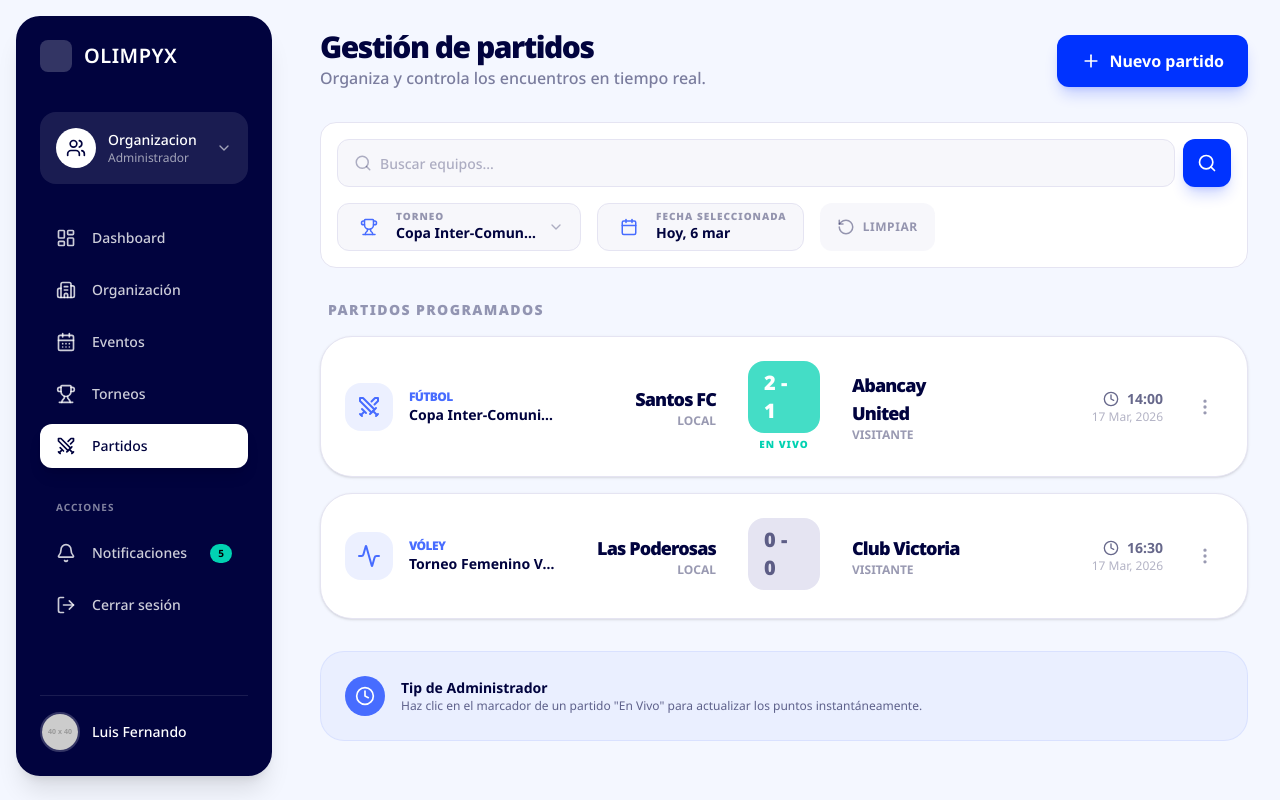
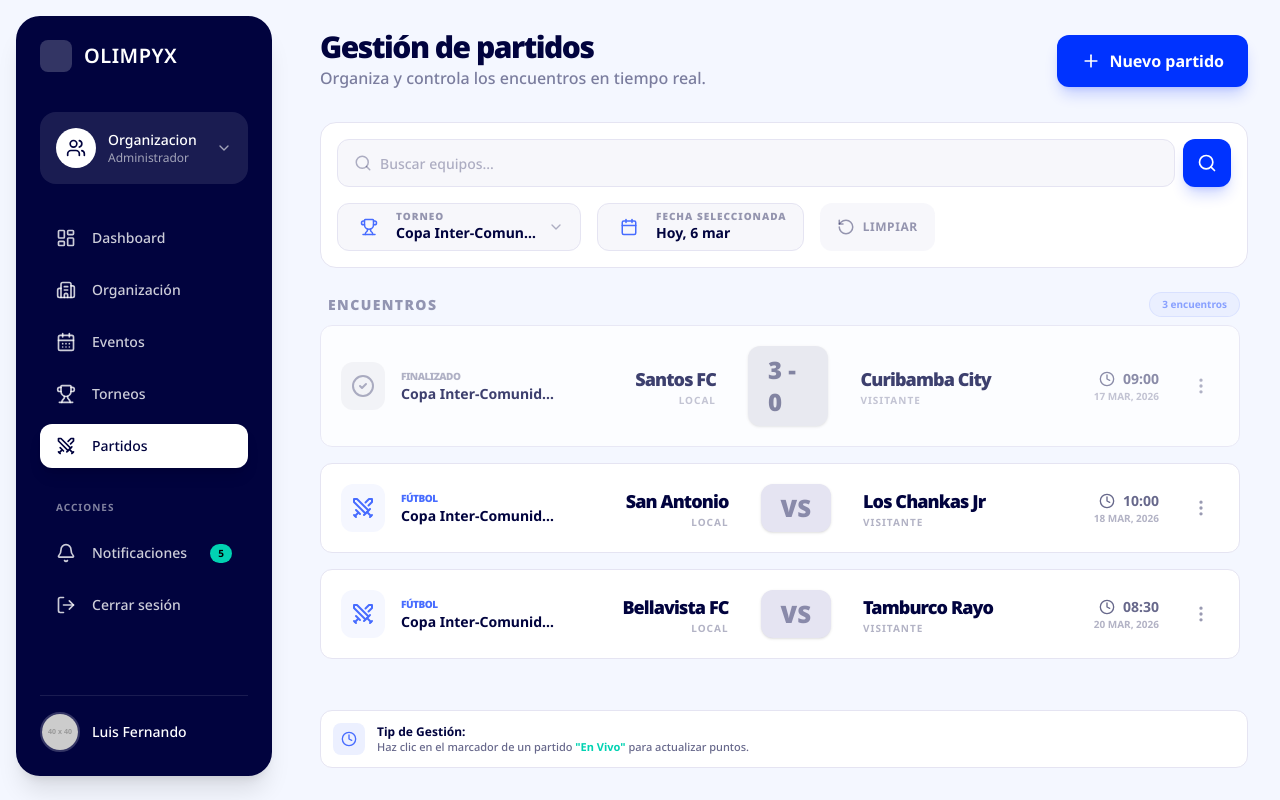
Before and after one commit to Sysari-Dev/Olimpyx-Frontend, a React (Vite) app: page /admin/partidos in a window 1280 px wide. Built offline with nearby package versions, Linux system fonts and the light colour scheme.

Commit message:
Feat: Maquetado de Match Scheduler

```diff
--- /dev/null
+++ b/src/features/admin/components/MatchList.tsx
@@ -0,0 +1,36 @@
+import type { Match } from "src/shared/models/match.model";
+import { Calendar } from "lucide-react";
+import MatchCard from "@molecules/MatchCard";
+
+interface MatchListProps {
+  matches: Match[];
+}
+
+const MatchList = ({ matches }: MatchListProps) => {
+  return (
+    <div className="h-full flex flex-col space-y-2">
+      <div className="flex items-center justify-between px-2 shrink-0">
+        <h2 className="text-sm font-black text-dark/40 uppercase tracking-widest">
+          Encuentros
+        </h2>
+        <span className="text-[10px] font-bold text-primary/60 bg-primary/5 px-3 py-1 rounded-full border border-primary/10">
+          {matches.length} encuentros
+        </span>
+      </div>
+      <div className="flex-1 overflow-y-auto pr-2 custom-scrollbar space-y-4 pb-4">
+        {matches.length > 0 ? (
+          matches.map((match) => (
+            <MatchCard key={match.id} match={match} />
+          ))
+        ) : (
+          <div className="h-full flex flex-col items-center justify-center bg-white rounded-xl border border-dashed border-light">
+             <Calendar size={48} className="text-light mb-4" />
+             <p className="text-dark/40 font-bold">Sin resultados</p>
+          </div>
+        )}
+      </div>
+    </div>
+  );
+};
+
+export default MatchList;
--- a/src/features/admin/screens/MatchSchedulerScreen.tsx
+++ b/src/features/admin/screens/MatchSchedulerScreen.tsx
@@ -1,40 +1,124 @@
-import {
-  Plus,
-  Clock,
-  MoreVertical,
-  Activity,
-  Swords,
-} from "lucide-react";
+import { useState, useMemo } from "react";
+import { Plus, Clock } from "lucide-react";
 import PageHeader from "../components/PageHeader";
 import FilterBar from "../components/FilterBar";
-import { useState } from "react";
+import MatchList from "../components/MatchList";
+import type { Match } from "src/shared/models/match.model"; // Importamos el modelo
 
-const MATCHES = [
+const MATCHES: Match[] = [
   {
     id: "1",
+    tournament: "Liga Distrital Abancay",
+    sport: "Fútbol",
+    team1: "Miguel Grau",
+    team2: "DEA Abancay",
+    time: "13:00",
+    date: "17 Mar, 2026",
+    status: "LIVE",
+    score: "1 - 1",
+  },
+  {
+    id: "2",
     tournament: "Copa Inter-Comunidades",
     sport: "Fútbol",
     team1: "Santos FC",
-    team2: "Abancay United",
-    time: "14:00",
+    team2: "Curibamba City",
+    time: "09:00",
     date: "17 Mar, 2026",
-    status: "LIVE",
-    score: "2 - 1",
+    status: "FINISHED",
+    score: "3 - 0",
   },
   {
-    id: "2",
+    id: "3",
     tournament: "Torneo Femenino Vóley",
     sport: "Vóley",
     team1: "Las Poderosas",
-    team2: "Club Victoria",
-    time: "16:30",
+    team2: "Sport Girls Abancay",
+    time: "15:00",
+    date: "16 Mar, 2026",
+    status: "FINISHED",
+    score: "3 - 1",
+  },
+  {
+    id: "4",
+    tournament: "Liga Distrital Abancay",
+    sport: "Fútbol",
+    team1: "Social Olivo",
+    team2: "CD Educación",
+    time: "16:00",
+    date: "15 Mar, 2026",
+    status: "FINISHED",
+    score: "2 - 2",
+  },
+  {
+    id: "5",
+    tournament: "Liga Distrital Abancay",
+    sport: "Fútbol",
+    team1: "Imperial Abancay",
+    team2: "Apurímac United",
+    time: "15:30",
     date: "17 Mar, 2026",
-    status: "PENDING",
+    status: "LIVE",
+    score: "0 - 0",
+  },
+  {
+    id: "6",
+    tournament: "Torneo Femenino Vóley",
+    sport: "Vóley",
+    team1: "Club Victoria",
+    team2: "Amazonas Vóley",
+    time: "17:00",
+    date: "17 Mar, 2026",
+    status: "UPCOMING",
+    score: "0 - 0",
+  },
+  {
+    id: "7",
+    tournament: "Copa Inter-Comunidades",
+    sport: "Fútbol",
+    team1: "San Antonio",
+    team2: "Los Chankas Jr",
+    time: "10:00",
+    date: "18 Mar, 2026",
+    status: "UPCOMING",
+    score: "0 - 0",
+  },
+  {
+    id: "8",
+    tournament: "Liga Distrital Abancay",
+    sport: "Fútbol",
+    team1: "Santiago Pata",
+    team2: "Micaela Bastidas",
+    time: "14:00",
+    date: "18 Mar, 2026",
+    status: "UPCOMING",
+    score: "0 - 0",
+  },
+  {
+    id: "9",
+    tournament: "Torneo Femenino Vóley",
+    sport: "Vóley",
+    team1: "Águilas Doradas",
+    team2: "Santuario Vóley",
+    time: "16:00",
+    date: "19 Mar, 2026",
+    status: "UPCOMING",
+    score: "0 - 0",
+  },
+  {
+    id: "10",
+    tournament: "Copa Inter-Comunidades",
+    sport: "Fútbol",
+    team1: "Bellavista FC",
+    team2: "Tamburco Rayo",
+    time: "08:30",
+    date: "20 Mar, 2026",
+    status: "UPCOMING",
     score: "0 - 0",
   },
 ];
 
-const MatchManagementScreen = () => {
+const MatchSchedulerScreen = () => {
   const [searchTerm, setSearchTerm] = useState("");
   const [selectedDate, setSelectedDate] = useState(new Date());
   const [selectedTournamentId, setSelectedTournamentId] = useState<string | number>(1);
@@ -45,19 +129,23 @@ const MatchManagementScreen = () => {
     { id: 3, label: "Liga Distrital Abancay" },
   ];
 
-  const handleCreateMatch = () => console.log("Abriendo modal...");
+  const currentTournamentName = useMemo(() => {
+    return tournamentOptions.find((t) => t.id === selectedTournamentId)?.label || "Seleccionar Torneo";
+  }, [selectedTournamentId]);
 
-  const handleTournament = (id: string | number) => {
-    setSelectedTournamentId(id);
-  };
+  const filteredMatches = useMemo(() => {
+    return MATCHES.filter((match) => {
+      const matchesSearch =
+        match.team1.toLowerCase().includes(searchTerm.toLowerCase()) ||
+        match.team2.toLowerCase().includes(searchTerm.toLowerCase());
+      const matchesTournament = match.tournament === currentTournamentName;
+
+      return matchesSearch && matchesTournament;
+    });
+  }, [searchTerm, currentTournamentName]);
 
   const handleExecuteSearch = () => {
-    console.log({
-      texto: searchTerm,
-      fecha: selectedDate.toLocaleDateString(),
-      torneoId: selectedTournamentId,
-      torneoNombre: currentTournamentName
-    });
+    console.log("Resultados encontrados:", filteredMatches.length);
   };
 
   const resetAll = () => {
@@ -66,132 +154,41 @@ const MatchManagementScreen = () => {
     setSelectedTournamentId(1);
   };
 
-  const currentTournamentName = tournamentOptions.find(
-    (t) => t.id === selectedTournamentId
-  )?.label || "Seleccionar Torneo";
-
   return (
-    <div className="space-y-8 animate-fade-in">
+    <div className="h-full flex flex-col gap-6 animate-fade-in">
+      <div className="shrink-0 space-y-6">
         <PageHeader
           title="Gestión de partidos"
           subtitle="Organiza y controla los encuentros en tiempo real."
           buttonLabel="Nuevo partido"
           buttonIcon={<Plus size={20} />}
-        onButtonClick={handleCreateMatch}
+          onButtonClick={() => console.log("Nuevo Partido")}
         />
-
         <FilterBar
           currentTournament={currentTournamentName}
           currentDate={selectedDate}
           searchValue={searchTerm}
-        onSearchChange={(val) => setSearchTerm(val)}
-        onDateChange={(date) => setSelectedDate(date)}
-        onTournamentChange={handleTournament}
+          onSearchChange={setSearchTerm}
+          onDateChange={setSelectedDate}
+          onTournamentChange={(id) => setSelectedTournamentId(id)}
           onExecuteSearch={handleExecuteSearch}
           onClearFilters={resetAll}
         />
-
-      <div className="space-y-4">
-        <h2 className="text-sm font-black text-dark/40 uppercase tracking-widest px-2">
-          Partidos Programados
-        </h2>
-
-        <div className="grid grid-cols-1 gap-4">
-          {MATCHES.map((match) => (
-            <div
-              key={match.id}
-              className="bg-white p-6 rounded-[2rem] border border-light shadow-sm hover:shadow-md transition-all flex flex-col md:flex-row items-center justify-between gap-6 group"
-            >
-              {/* Info del Torneo y Deporte */}
-              <div className="flex items-center gap-4 w-full md:w-1/4">
-                <div className="w-12 h-12 bg-primary/10 rounded-2xl flex items-center justify-center text-primary">
-                  {match.sport === "Vóley" ? (
-                    <Activity size={24} />
-                  ) : (
-                    <Swords size={24} />
-                  )}
       </div>
-                <div>
-                  <p className="text-xs font-black text-primary uppercase tracking-tighter">
-                    {match.sport}
+      <div className="flex-1 min-h-0">
+        <MatchList matches={filteredMatches} />
+      </div>
+      <div className="shrink-0 bg-white p-3 rounded-xl flex items-center gap-3 border border-light">
+        <div className="w-8 h-8 bg-primary/10 rounded-lg flex items-center justify-center text-primary">
+          <Clock size={16} />
+        </div>
+        <p className="text-[11px] text-dark/60 font-medium leading-tight">
+          <span className="font-bold text-dark block text-xs">Tip de Gestión:</span>
+          Haz clic en el marcador de un partido <span className="text-tertiary font-bold">"En Vivo"</span> para actualizar puntos.
         </p>
-                  <p className="text-sm font-bold text-dark truncate max-w-[150px]">
-                    {match.tournament}
-                  </p>
-                </div>
-              </div>
-
-              {/* VERSUS (EQUIPOS) */}
-              <div className="flex items-center justify-center gap-8 flex-grow">
-                <div className="text-right w-32">
-                  <p className="text-lg font-black text-dark tracking-tighter">
-                    {match.team1}
-                  </p>
-                  <p className="text-xs text-dark/40 font-bold uppercase">
-                    Local
-                  </p>
-                </div>
-
-                <div className="flex flex-col items-center">
-                  <div
-                    className={`
-                    px-4 py-2 rounded-2xl font-black text-xl mb-1
-                    ${match.status === "LIVE" ? "bg-tertiary text-white animate-pulse" : "bg-light text-dark/60"}
-                  `}
-                  >
-                    {match.score}
-                  </div>
-                  {match.status === "LIVE" && (
-                    <span className="text-[10px] font-black text-tertiary uppercase tracking-widest">
-                      En Vivo
-                    </span>
-                  )}
-                </div>
-
-                <div className="text-left w-32">
-                  <p className="text-lg font-black text-dark tracking-tighter">
-                    {match.team2}
-                  </p>
-                  <p className="text-xs text-dark/40 font-bold uppercase">
-                    Visitante
-                  </p>
-                </div>
-              </div>
-
-              {/* ACCIONES Y TIEMPO */}
-              <div className="flex items-center justify-end gap-6 w-full md:w-1/4 border-t md:border-t-0 pt-4 md:pt-0">
-                <div className="flex flex-col items-end">
-                  <div className="flex items-center gap-2 text-dark/60 font-bold text-sm">
-                    <Clock size={16} />
-                    {match.time}
-                  </div>
-                  <p className="text-xs text-dark/30">{match.date}</p>
-                </div>
-
-                <button className="p-2 hover:bg-light rounded-xl transition-colors cursor-pointer text-dark/40">
-                  <MoreVertical size={20} />
-                </button>
-              </div>
-            </div>
-          ))}
-        </div>
-      </div>
-
-      {/* FOOTER DE AYUDA (Opcional) */}
-      <div className="bg-primary/5 border border-primary/10 p-6 rounded-3xl flex items-center gap-4">
-        <div className="w-10 h-10 bg-primary rounded-full flex items-center justify-center text-white">
-          <Clock size={20} />
-        </div>
-        <div>
-          <p className="text-sm font-bold text-dark">Tip de Administrador</p>
-          <p className="text-xs text-dark/60">
-            Haz clic en el marcador de un partido "En Vivo" para actualizar los
-            puntos instantáneamente.
-          </p>
-        </div>
       </div>
     </div>
   );
 };
 
-export default MatchManagementScreen;
+export default MatchSchedulerScreen;
--- a/src/shared/components/layouts/AdminLayout.tsx
+++ b/src/shared/components/layouts/AdminLayout.tsx
@@ -3,14 +3,15 @@ import Sidebar from "@organisms/Sidebar";
 
 const AdminLayout = () => {
   return (
-    <div className="flex min-h-screen bg-[#f4f7ff]">
+    <div className="flex h-screen bg-[#f4f7ff] overflow-hidden">
       <Sidebar />
-      <main className="grow p-8 overflow-y-auto">
-        <div className="max-w-7xl mx-auto">
-          <Outlet />
+      <main className="grow flex flex-col min-w-0">
+        <div className="flex-1 p-4 md:p-8 overflow-hidden">
+          <div className="max-w-7xl mx-auto h-full">
+            <Outlet />
+          </div>
         </div>
       </main>
-
     </div>
   );
 };
--- /dev/null
+++ b/src/shared/components/molecules/MatchCard.tsx
@@ -0,0 +1,85 @@
+import { Activity, Swords, Clock, MoreVertical, CheckCircle2 } from "lucide-react";
+import type { Match } from "src/shared/models/match.model";
+
+interface MatchCardProps {
+  match: Match;
+}
+
+const MatchCard = ({ match }: MatchCardProps) => {
+  const statusMap = {
+    LIVE: {
+      color: "text-tertiary",
+      bg: "bg-tertiary/10",
+      badge: "bg-tertiary text-white animate-pulse",
+      scoreText: "text-white",
+      border: "border-tertiary/30 shadow-lg shadow-tertiary/5",
+      label: "En Vivo"
+    },
+    FINISHED: {
+      color: "text-dark/40",
+      bg: "bg-dark/5",
+      badge: "bg-dark/10 text-dark/60",
+      scoreText: "text-dark/60",
+      border: "border-light opacity-75",
+      label: "Finalizado"
+    },
+    UPCOMING: {
+      color: "text-primary",
+      bg: "bg-primary/5",
+      badge: "bg-light text-dark/40",
+      scoreText: "text-dark/40",
+      border: "border-light hover:border-primary/20",
+      label: match.sport
+    }
+  };
+
+  const statusConfig = statusMap[match.status];
+
+  return (
+    <div className={`bg-white p-5 rounded-xl border transition-all flex flex-col md:flex-row items-center justify-between gap-6 group ${statusConfig.border}`}>
+
+      <div className="flex items-center gap-4 w-full md:w-1/4">
+        <div className={`w-12 h-12 rounded-xl flex items-center justify-center transition-colors ${statusConfig.bg} ${statusConfig.color}`}>
+          {match.status === "FINISHED" ? <CheckCircle2 size={24} /> :
+           match.sport === "Vóley" ? <Activity size={24} /> : <Swords size={24} />}
+        </div>
+        <div className="min-w-0">
+          <p className={`text-[10px] font-black uppercase tracking-tighter ${statusConfig.color}`}>
+            {statusConfig.label}
+          </p>
+          <p className="text-sm font-bold text-dark truncate">{match.tournament}</p>
+        </div>
+      </div>
+      <div className="flex items-center justify-center gap-4 md:gap-8 grow">
+        <div className="text-right w-28 md:w-36">
+          <p className="text-base md:text-lg font-black text-dark tracking-tighter truncate">{match.team1}</p>
+          <p className="text-[10px] text-dark/30 font-bold uppercase tracking-widest">Local</p>
+        </div>
+        <div className="flex flex-col items-center">
+          <div className={`px-5 py-2 rounded-xl font-black text-2xl tabular-nums shadow-sm transition-colors ${statusConfig.badge}`}>
+            {match.status === "UPCOMING" ? "VS" : match.score}
+          </div>
+        </div>
+        <div className="text-left w-28 md:w-36">
+          <p className="text-base md:text-lg font-black text-dark tracking-tighter truncate">{match.team2}</p>
+          <p className="text-[10px] text-dark/30 font-bold uppercase tracking-widest">Visitante</p>
+        </div>
+      </div>
+      <div className="flex items-center justify-end gap-6 w-full md:w-1/4 border-t md:border-t-0 pt-4 md:pt-0">
+        <div className="flex flex-col items-end">
+          <div className={`flex items-center gap-2 font-bold text-sm whitespace-nowrap ${match.status === 'LIVE' ? 'text-tertiary' : 'text-dark/60'}`}>
+            <Clock size={16} />
+            {match.status === "LIVE" ? "Jugándose" : match.time}
+          </div>
+          <p className="text-[10px] text-dark/30 font-bold uppercase">{match.date}</p>
+        </div>
+
+        <button className="p-2 hover:bg-light rounded-xl transition-colors cursor-pointer text-dark/40 hover:text-accent">
+          <MoreVertical size={20} />
+        </button>
+      </div>
+    </div>
+  );
+};
+
+export default MatchCard;
```
Also changed, not shown: src/shared/components/organisms/MatchCard.tsx (deleted, +0 -9 lines), src/shared/models/match.model.ts (added, +24 -0 lines). Lines whose indentation alone changed are shown as unchanged.
